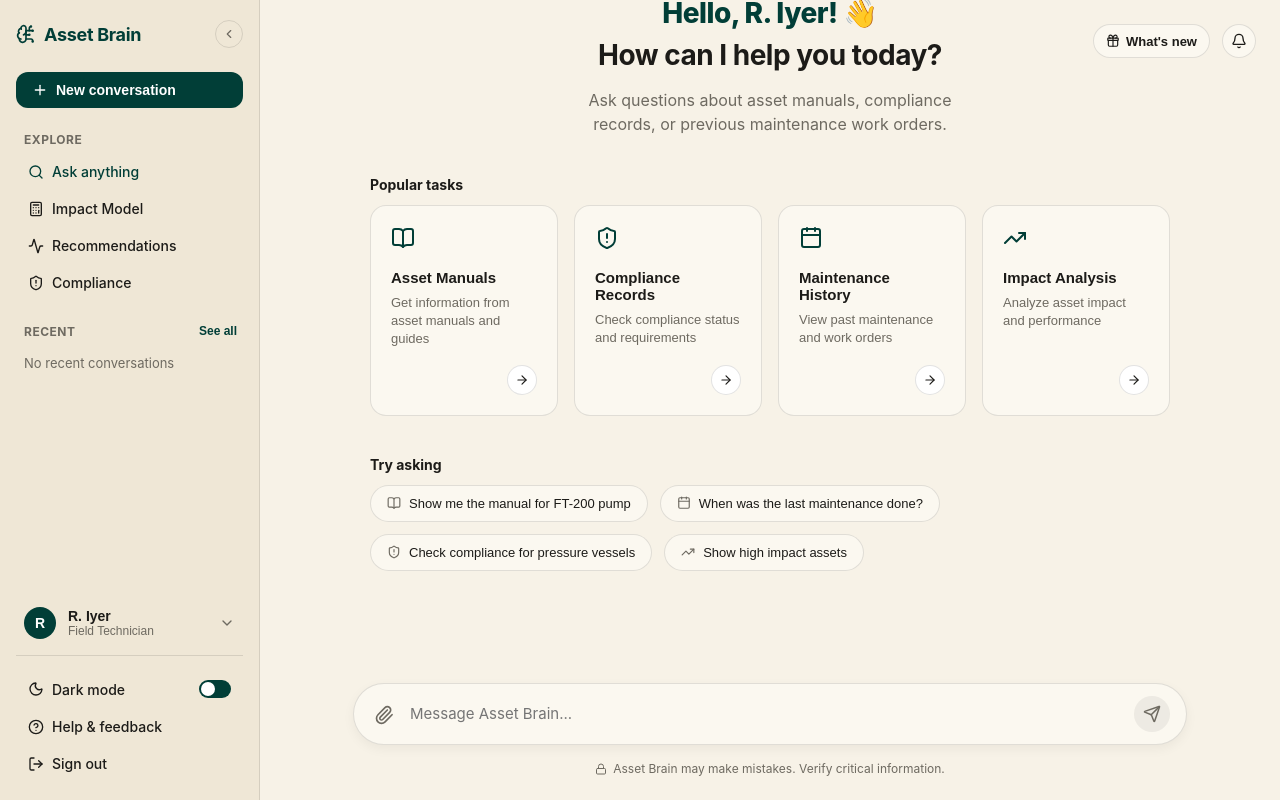
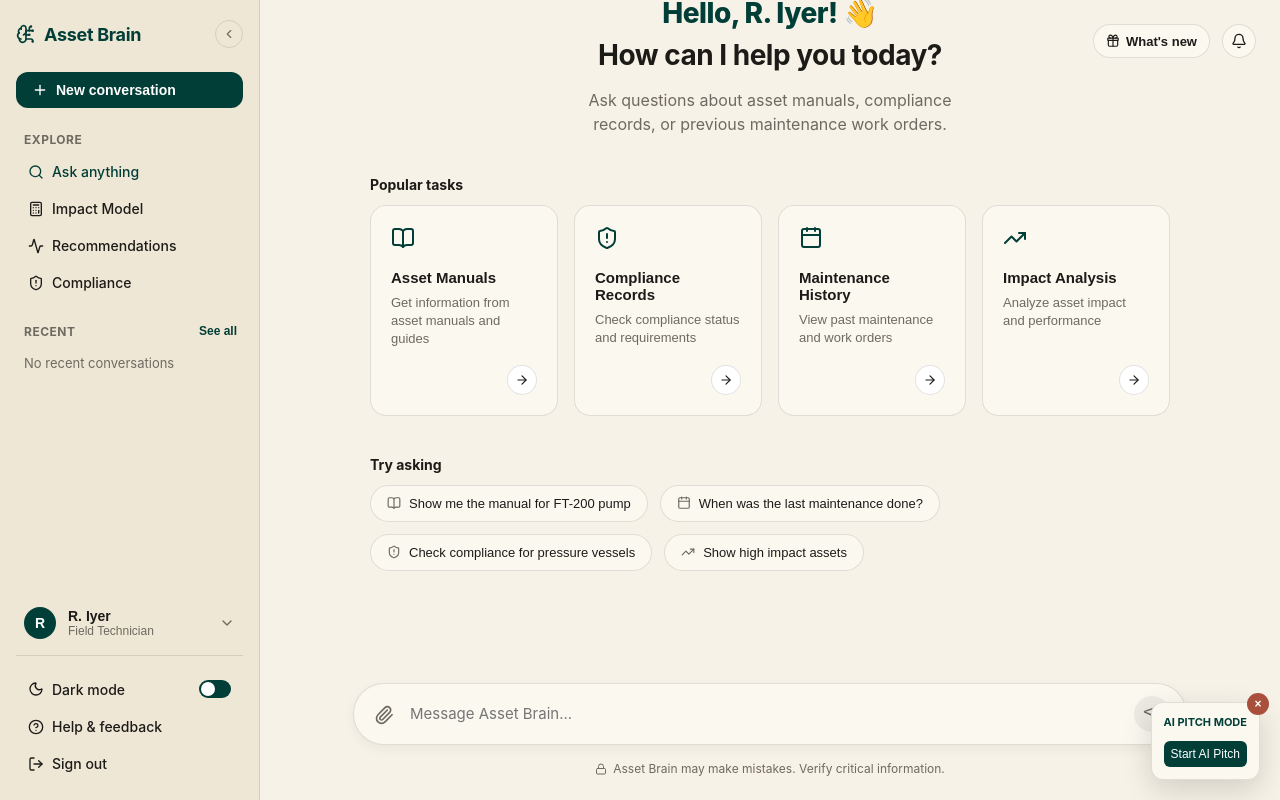
Before and after one commit to Yuvaakhil18/assetbrain_ai_assistant, a React (Vite) app in the folder frontend/: page / in a window 1280 px wide. Built offline with nearby package versions, Linux system fonts and the light colour scheme.

Commit message:
feat: Add AI Pitch Mode teleprompter and TTS reader

```diff
--- a/frontend/src/App.tsx
+++ b/frontend/src/App.tsx
@@ -32,6 +32,61 @@ const SOURCE_DETAIL: Record<string, {text: string, date: string, type: string}>
   'WO-88213': { text: '"...bearing housing overheating, replaced DE bearing, verified alignment within 0.05mm..."', date: 'Closed, 14 Jan 2026', type: 'Work Order' },
   'Tribal note — R. Iyer': { text: '"...if it trips again within a week after bearing change, check the coupling grease — that\'s what actually got it last time, not the bearing."', date: 'Logged, 2 Feb 2026', type: 'Field Note' },
 };
+
+const DEMO_LINES = [
+  "Judges, welcome to the Unified Asset Reasoning Layer. Let me show you what it looks like when an operator has a 360-degree, graph-backed view of their plant.",
+  "Notice this isn't a simple text search. The agent traversed the knowledge graph: from Asset to Fault to Fix. Most importantly, trust is earned. Watch what happens when I tap this citation chip.",
+  "The RCA Agent analyzes this history and proposes an action. But AI should never autonomously execute physical maintenance.",
+  "This is a hardcoded, data-model level approval gate. It cannot be prompt-injected around. Only once an engineer clicks 'Approve' does the state transition to 'EXECUTED'.",
+  "Our Compliance Agent runs continuously in the background, cross-referencing procedures against regulations. Here, it caught a missing Lockout/Tagout step, directly citing Section 32 of the Factory Act.",
+  "Because we structurally isolate instructions from data payloads using Pydantic, the LLM cannot be hijacked by malicious documents.",
+  "We didn't just hardcode a demo for Pump P-204. Our multimodal ingestion pipeline instantly structures unstructured data on the fly. This is true generalizable knowledge extraction."
+];
+
+function DemoPitch() {
+  const [lineIdx, setLineIdx] = useState(-1);
+  const [isPlaying, setIsPlaying] = useState(false);
+  const [visible, setVisible] = useState(true);
+
+  if (!visible) return null;
+
+  const playLine = (idx: number) => {
+    if (idx >= DEMO_LINES.length) {
+      setLineIdx(-1);
+      setIsPlaying(false);
+      return;
+    }
+    setLineIdx(idx);
+    setIsPlaying(true);
+    const u = new SpeechSynthesisUtterance(DEMO_LINES[idx]);
+    u.rate = 1.05;
+    const voices = speechSynthesis.getVoices();
+    const goodVoice = voices.find(v => v.name.includes('Google US English') || v.name.includes('Samantha') || (v.lang.startsWith('en') && v.localService === false)) || voices.find(v => v.lang.startsWith('en'));
+    if (goodVoice) u.voice = goodVoice;
+
+    u.onend = () => setIsPlaying(false);
+    window.speechSynthesis.cancel();
+    window.speechSynthesis.speak(u);
+  };
+
+  return (
+    <div style={{ position: 'fixed', bottom: 20, right: 20, zIndex: 9999, background: 'var(--panel)', padding: '12px', borderRadius: '12px', border: '1px solid var(--border)', boxShadow: '0 10px 30px rgba(0,0,0,0.15)', display: 'flex', flexDirection: 'column', gap: '8px', maxWidth: '320px' }}>
+      <div style={{ fontSize: '11px', fontWeight: 'bold', color: 'var(--brand)', textTransform: 'uppercase' }}>AI Pitch Mode</div>
+      {lineIdx >= 0 && <div style={{ fontSize: '12px', color: 'var(--text)', fontStyle: 'italic', lineHeight: 1.4 }}>"{DEMO_LINES[lineIdx]}"</div>}
+      <div style={{ display: 'flex', gap: '8px', marginTop: '4px' }}>
+        <button onClick={() => playLine(lineIdx >= 0 ? lineIdx : 0)} disabled={isPlaying} style={{ flex: 1, padding: '6px', background: isPlaying ? 'var(--hover)' : 'var(--brand)', color: isPlaying ? 'var(--text)' : 'var(--brand-text)', border: 'none', borderRadius: '6px', fontSize: '12px', cursor: isPlaying ? 'default' : 'pointer' }}>
+          {isPlaying ? 'Speaking...' : (lineIdx >= 0 ? 'Replay Line' : 'Start AI Pitch')}
+        </button>
+        {lineIdx >= 0 && (
+          <button onClick={() => playLine(lineIdx + 1)} style={{ padding: '6px 12px', background: 'var(--panel)', color: 'var(--text)', border: '1px solid var(--border)', borderRadius: '6px', fontSize: '12px', cursor: 'pointer', fontWeight: 600 }}>
+            Next &#9654;
+          </button>
+        )}
+      </div>
+      <button onClick={() => { setVisible(false); window.speechSynthesis.cancel(); }} style={{ position: 'absolute', top: '-10px', right: '-10px', width: '22px', height: '22px', borderRadius: '11px', background: 'var(--risk)', color: '#fff', border: 'none', cursor: 'pointer', display: 'flex', alignItems: 'center', justifyContent: 'center', fontSize: '12px', fontWeight: 'bold' }}>&times;</button>
+    </div>
+  );
+}
 
 function GlassBtn({ children, onClick, active, activeBg, activeColor }: any) {
   return (
@@ -736,6 +791,7 @@ export default function App() {
         )}
       </div>
 
+      <DemoPitch />
       <style>
         {`
           :root {
```
